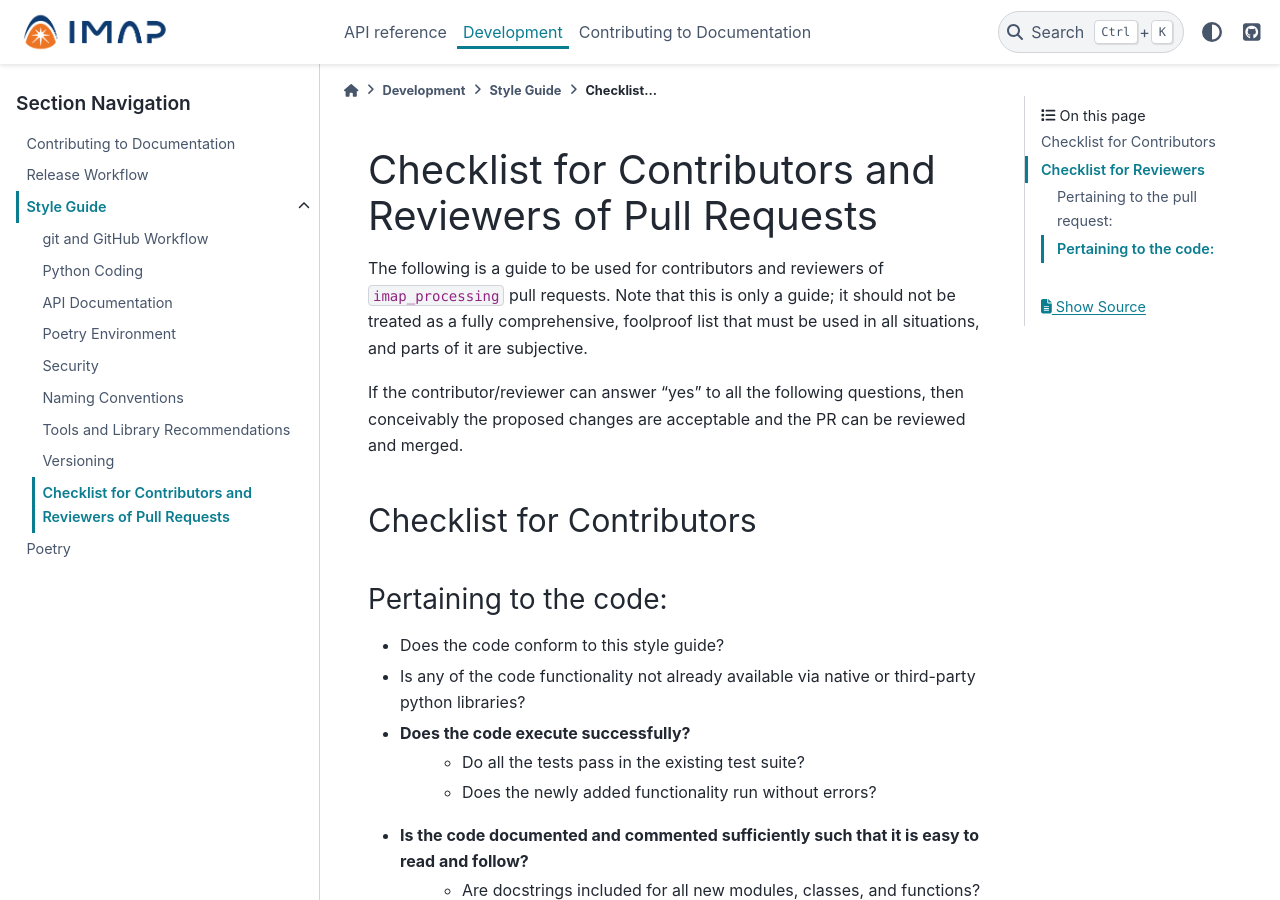
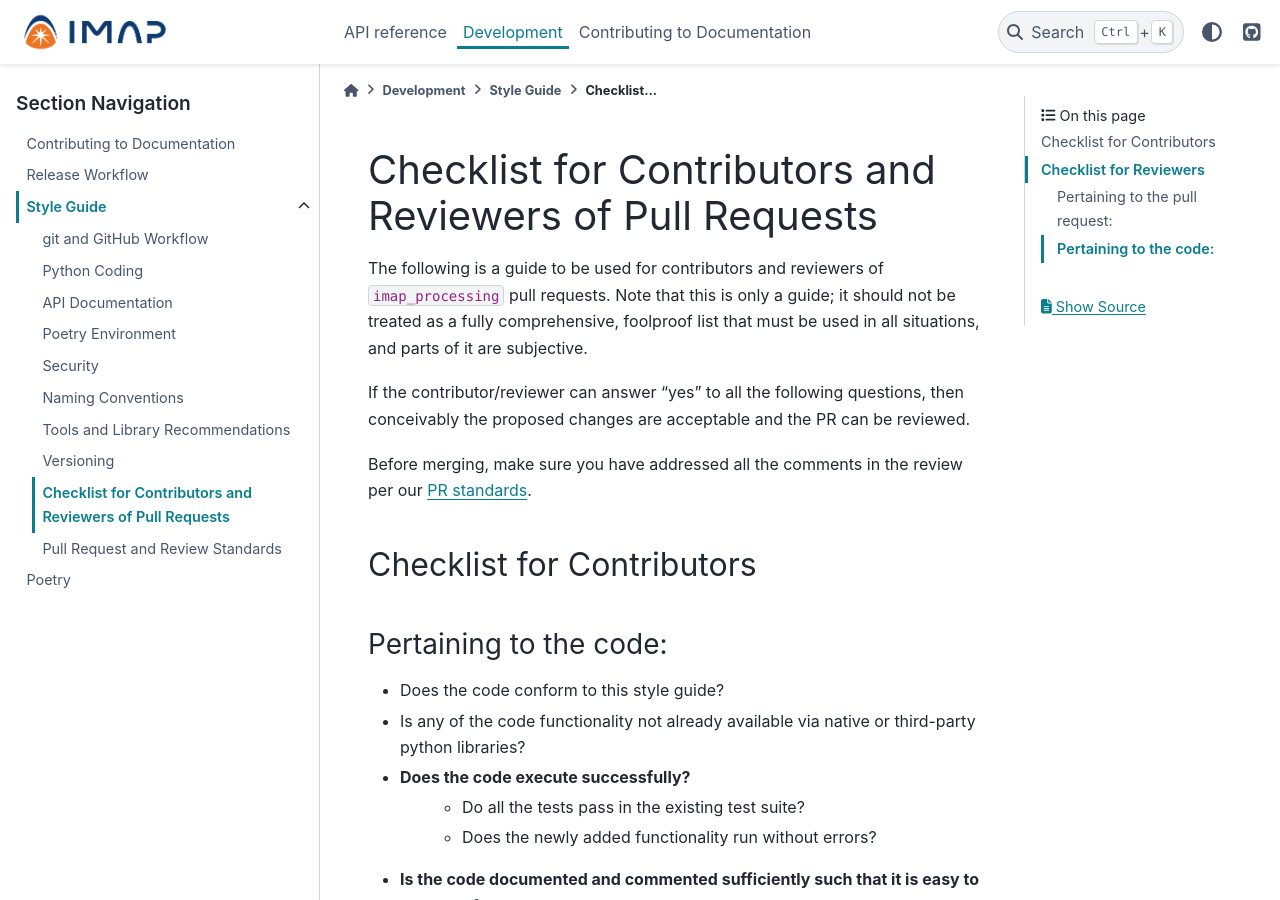
Before and after one commit to IMAP-Science-Operations-Center/imap_processing, a Sphinx documentation site: the page built from docs/source/development/style-guide/checklist-for-pull-requests.rst, in a window 1280 px wide and 900 px high. Built offline with Sphinx 7.4.7 and the PyData theme 0.15.4, drawn with Linux system fonts in a browser that asks for light colours; some of the changed text lies outside the part shown.

Commit message:
Adding documenation for pull request review standards

```diff
--- a/docs/source/development/style-guide/checklist-for-pull-requests.rst
+++ b/docs/source/development/style-guide/checklist-for-pull-requests.rst
@@ -8,7 +8,9 @@ is only a guide; it should not be treated as a fully comprehensive, foolproof li
 and parts of it are subjective.
 
 If the contributor/reviewer can answer "yes" to all the following questions, then conceivably the proposed changes are
-acceptable and the PR can be reviewed and merged.
+acceptable and the PR can be reviewed.
+
+Before merging, make sure you have addressed all the comments in the review per our :ref:`PR standards <pull-request-review-standards>`.
 
 
 .. _Checklist-for-Contributors:
@@ -71,6 +73,7 @@ Pertaining to the pull request:
 * Does the PR have proper labels?
 * Is the PR no longer a work in progress?
 * Do all the automated checks pass?
+* Does this post indicate the issue or explain the issue it is solving?
 
 
 .. _pertaining-to-the-code-review:
--- a/docs/source/development/style-guide/style-guide.rst
+++ b/docs/source/development/style-guide/style-guide.rst
@@ -42,3 +42,4 @@ to these conventions.
     tools-and-library-recommendations
     versioning
     checklist-for-pull-requests
+    review-standards
```
Also changed, not shown: docs/source/development/style-guide/review-standards.rst (added, +51 -0 lines).
